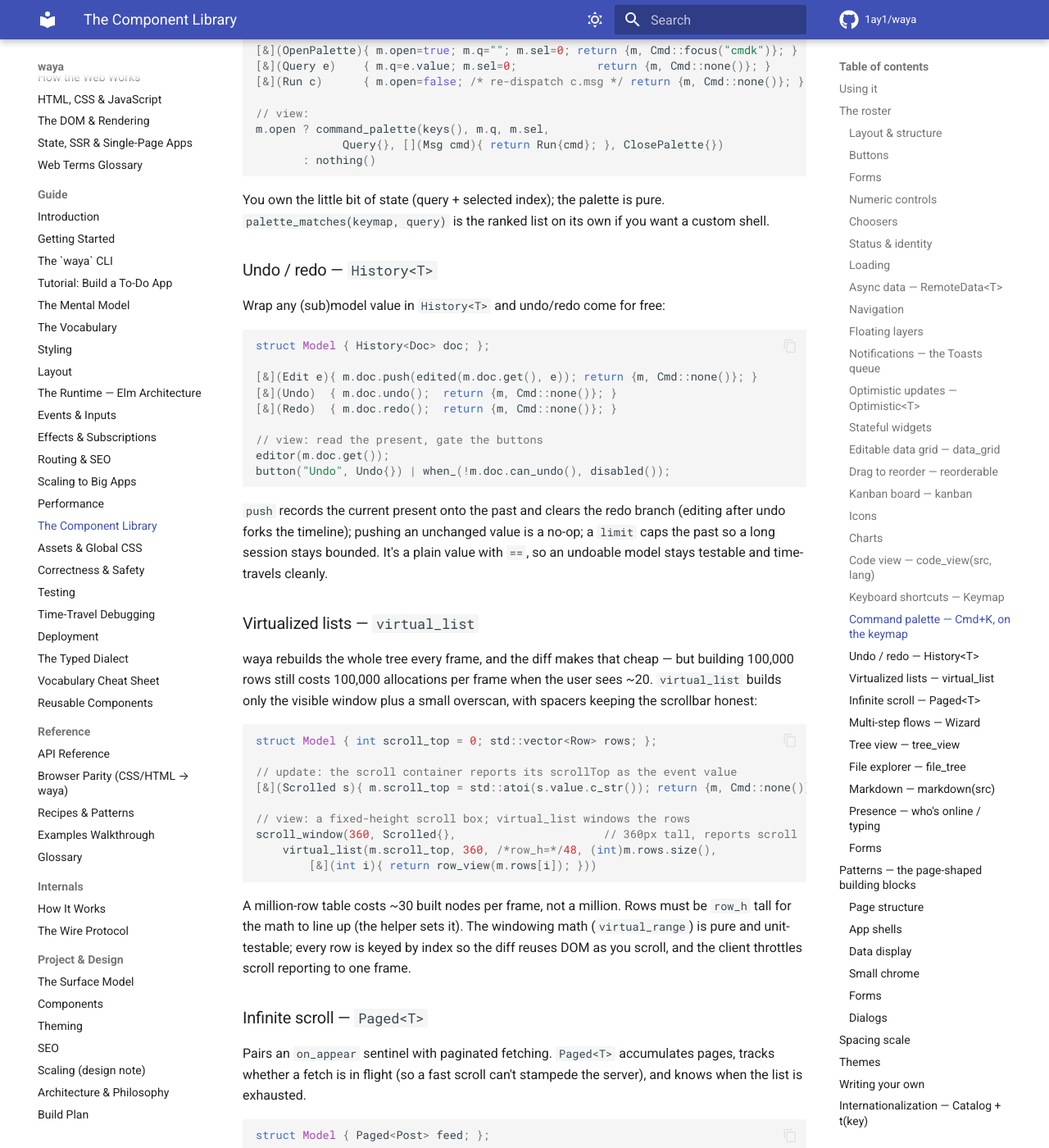
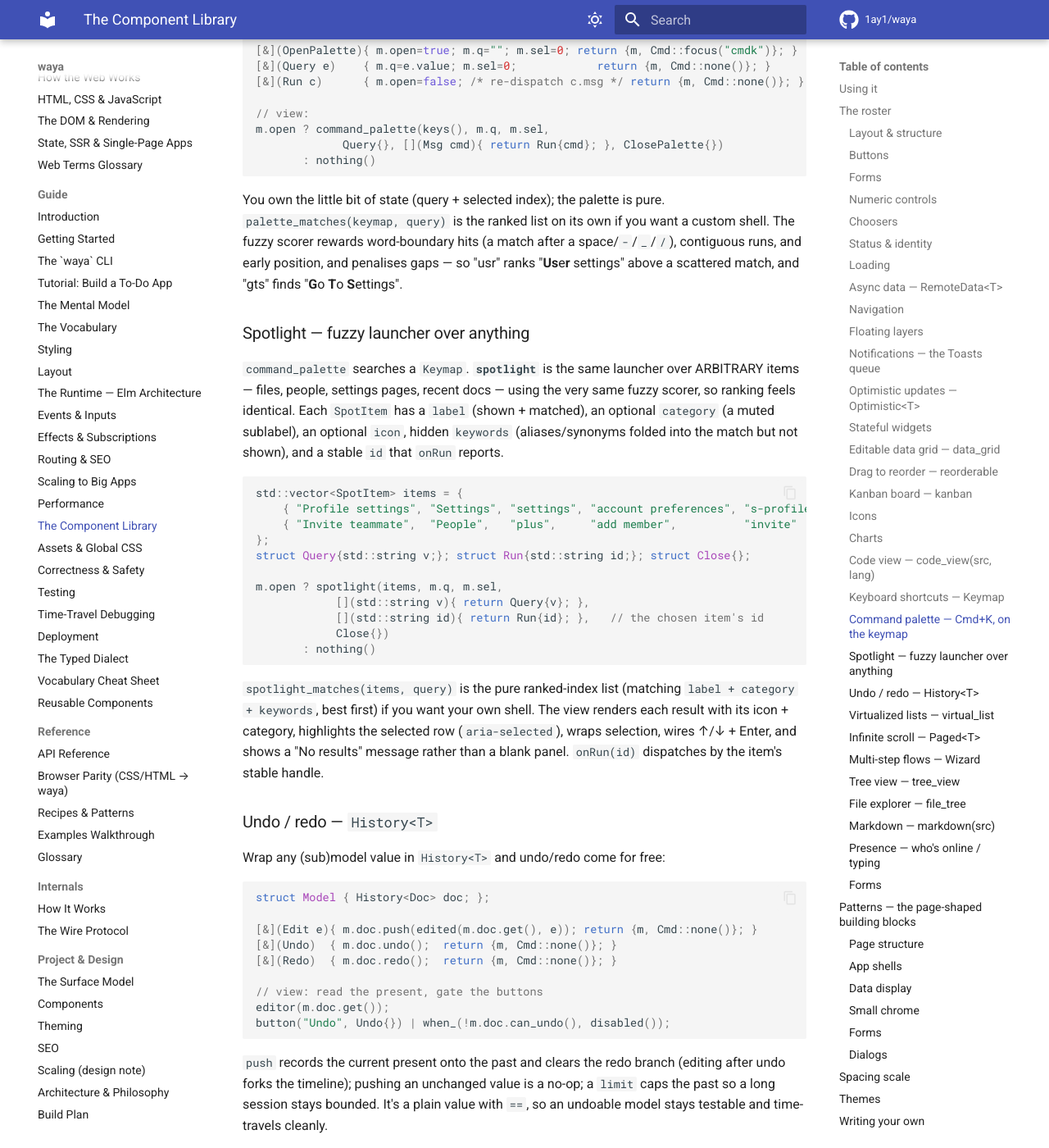
Before and after one commit to 1ay1/waya, an MkDocs documentation site: the page built from docs/14-components.md, in a window 1280 px wide and 1400 px high, scrolled down 10946 px. Shown: the whole window at 82% size. Built offline with MkDocs 1.6.1 and Material for MkDocs 9.7.7, drawn with Linux system fonts in a browser that asks for light colours; comment, search, counter and statistics services are not loaded.

Commit message:
Add spotlight (generic Cmd+K) + strengthen the fuzzy scorer
Two things:

1. Fixed the fuzzy scorer (palette_detail::fuzzy_score). The old run
   counter only ever incremented, so a scattered match scored like a
   contiguous one and the "rewards contiguous runs" claim was false.
   Now: run resets to 0 on any gap; a WORD-BOUNDARY hit (start, or after
   space/-/_//) gets a strong +10; contiguous runs get run*3; early
   position +2; scanned-over gap chars are penalised. So "usr" ranks
   "User settings" above "Go to user list", "gts" finds "Go To Settings".

2. spotlight — the same launcher over ARBITRARY items, not just a Keymap.
   SpotItem{label, category, icon, keywords, id}; spotlight_matches()
   ranks label+category+keywords with the shared scorer (pure, testable);
   the view shows icon+category per row, highlights + wraps selection
   (aria-selected), wires ↑/↓+Enter, and shows "No results" when empty.
   onRun(id) dispatches by the item's stable handle.

Reuses the palette's overlay/veil/scorer — zero new wire ops. Tests: +13
assertions (315 total in test_widgets); the existing palette test still
passes under the new scorer. 31/31 ctest, ASan+UBSan clean. Docs:
"Spotlight" section + scorer note.

````diff
--- a/docs/14-components.md
+++ b/docs/14-components.md
@@ -516,7 +516,40 @@ m.open ? command_palette(keys(), m.q, m.sel,
 
 You own the little bit of state (query + selected index); the palette is pure.
 `palette_matches(keymap, query)` is the ranked list on its own if you want a
-custom shell.
+custom shell. The fuzzy scorer rewards word-boundary hits (a match after a
+space/`-`/`_`/`/`), contiguous runs, and early position, and penalises gaps —
+so "usr" ranks "**Us**e**r** settings" above a scattered match, and "gts"
+finds "**G**o **T**o **S**ettings".
+
+### Spotlight — fuzzy launcher over anything
+
+`command_palette` searches a `Keymap`. **`spotlight`** is the same launcher over
+ARBITRARY items — files, people, settings pages, recent docs — using the very
+same fuzzy scorer, so ranking feels identical. Each `SpotItem` has a `label`
+(shown + matched), an optional `category` (a muted sublabel), an optional `icon`,
+hidden `keywords` (aliases/synonyms folded into the match but not shown), and a
+stable `id` that `onRun` reports.
+
+```cpp
+std::vector<SpotItem> items = {
+    { "Profile settings", "Settings", "settings", "account preferences", "s-profile" },
+    { "Invite teammate",  "People",   "plus",     "add member",          "invite"    },
+};
+struct Query{std::string v;}; struct Run{std::string id;}; struct Close{};
+
+m.open ? spotlight(items, m.q, m.sel,
+            [](std::string v){ return Query{v}; },
+            [](std::string id){ return Run{id}; },   // the chosen item's id
+            Close{})
+       : nothing()
+```
+
+`spotlight_matches(items, query)` is the pure ranked-index list (matching
+`label + category + keywords`, best first) if you want your own shell. The view
+renders each result with its icon + category, highlights the selected row
+(`aria-selected`), wraps selection, wires ↑/↓ + Enter, and shows a "No results"
+message rather than a blank panel. `onRun(id)` dispatches by the item's stable
+handle.
 
 ### Undo / redo — `History<T>`
 
````
Also changed, not shown: 4 other files.
